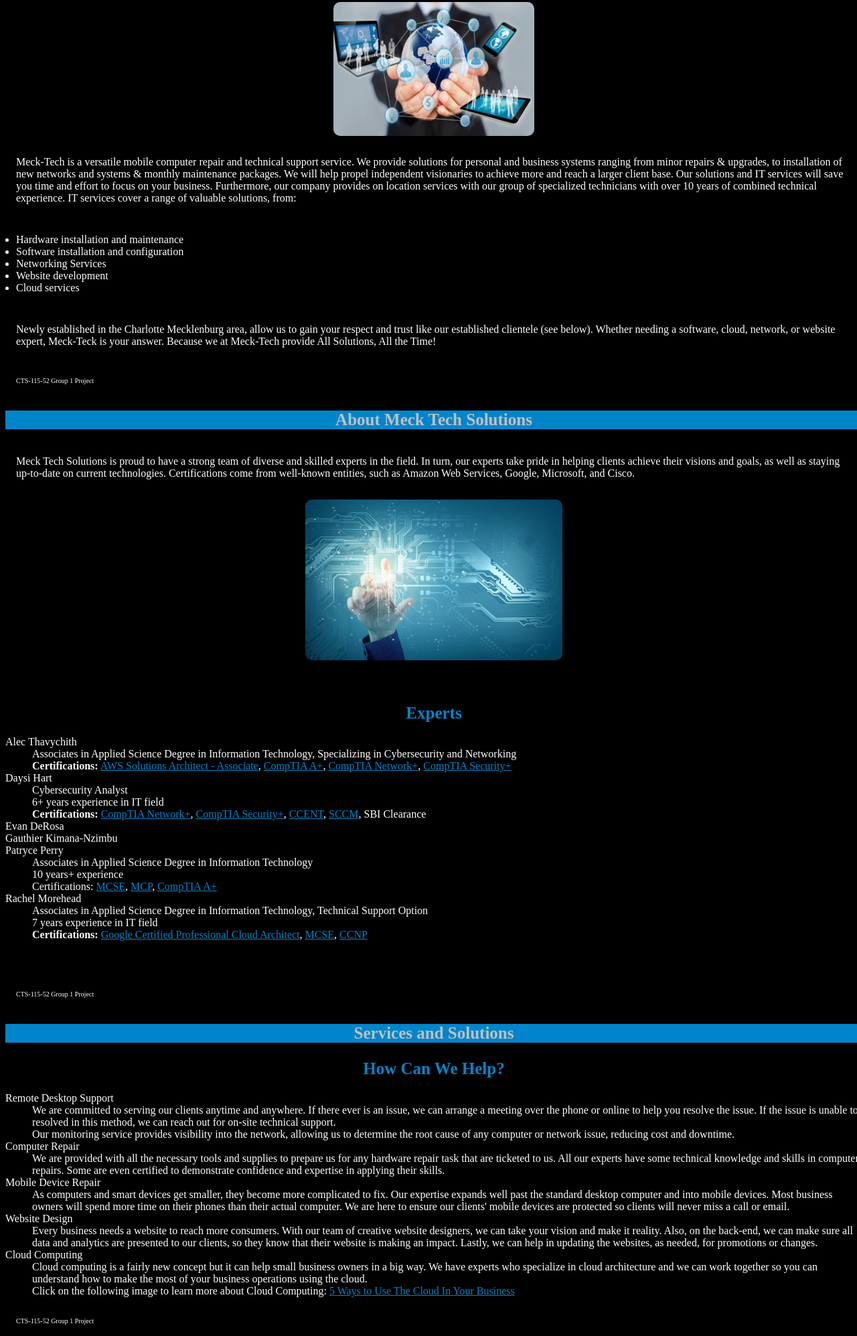
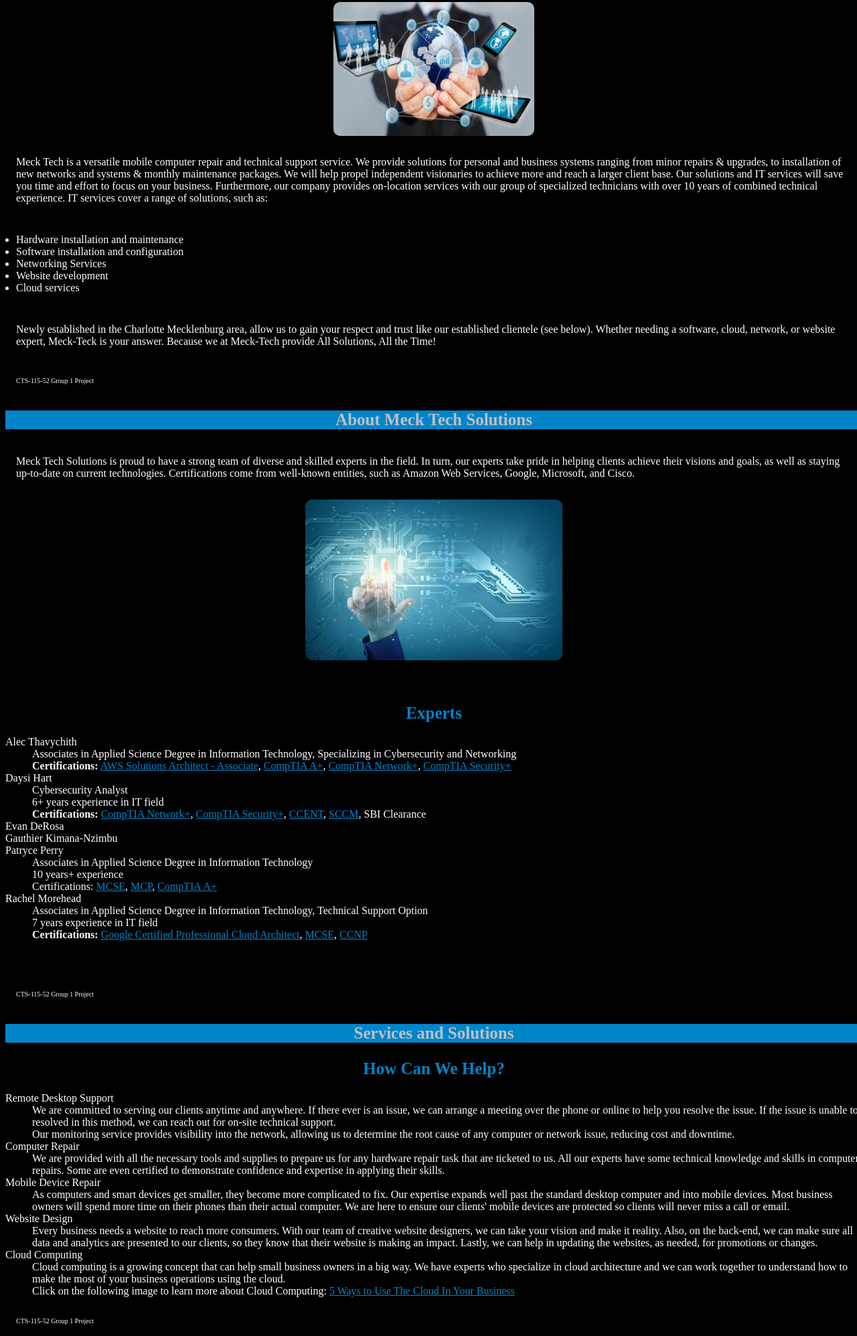
Before and after one commit to athavy92/Meck-Tech-One-Page-Website, a plain HTML site: page index.html in a window 1280 px wide. Shown: the part 292-2287 px from the top of the page at 67% size. Drawn offline with Linux system fonts and the light colour scheme.

Commit message:
Update index.html

```diff
--- a/index.html
+++ b/index.html
@@ -22,7 +22,7 @@
   <h2>All Solutions, All The Time</h2>
 	<img src="mis.png" alt="management information systems" width="300" height="200" class="image">
 
-	<p>Meck-Tech is a versatile mobile computer repair and technical support service. We provide solutions for personal and business systems ranging from minor repairs & upgrades, to installation of new networks and systems & monthly maintenance packages. We will help propel independent visionaries to achieve more and reach a larger client base. Our solutions and IT services will save you time and effort to focus on your business. Furthermore, our company provides on location services with our group of specialized technicians with over 10 years of combined technical experience. IT services cover a range of valuable solutions, from:</p>
+	<p>Meck Tech is a versatile mobile computer repair and technical support service. We provide solutions for personal and business systems ranging from minor repairs & upgrades, to installation of new networks and systems & monthly maintenance packages. We will help propel independent visionaries to achieve more and reach a larger client base. Our solutions and IT services will save you time and effort to focus on your business. Furthermore, our company provides on-location services with our group of specialized technicians with over 10 years of combined technical experience. IT services cover a range of solutions, such as:</p>
 	<ul>
 		<li>Hardware installation and maintenance
 		<li>Software installation and configuration
@@ -107,7 +107,7 @@
 	<dt>Website Design</dt>
 		<dd>Every business needs a website to reach more consumers. With our team of creative website designers, we can take your vision and make it reality. Also, on the back-end, we can make sure all data and analytics are presented to our clients, so they know that their website is making an impact. Lastly, we can help in updating the websites, as needed, for promotions or changes.</dd>
 	<dt>Cloud Computing</dt>
-		<dd> Cloud computing is a fairly new concept but it can help small business owners in a big way. We have experts who specialize in cloud architecture and we can work together so you can understand how to make the most of your business operations using the cloud.</dd>
+		<dd> Cloud computing is a growing concept that can help small business owners in a big way. We have experts who specialize in cloud architecture and we can work together to understand how to make the most of your business operations using the cloud.</dd>
 		<dd>Click on the following image to learn more about Cloud Computing: <a href="https://www.thebalancesmb.com/the-cloud-in-your-small-business-2951636" target="_blank" float="right">5 Ways to Use The Cloud In Your Business</a></dd>
 </dl>
 
```
